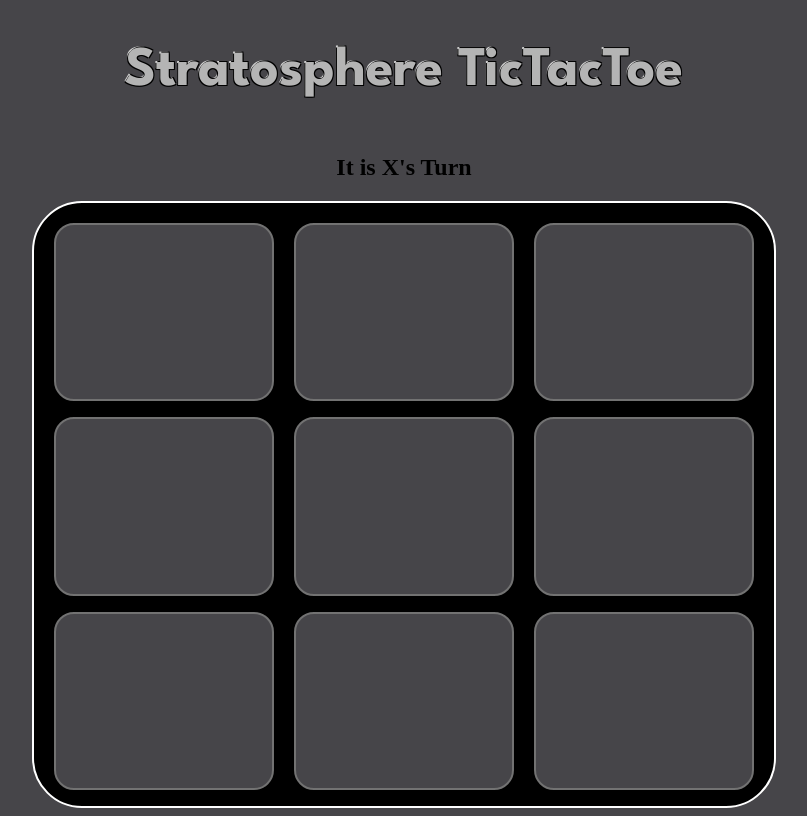
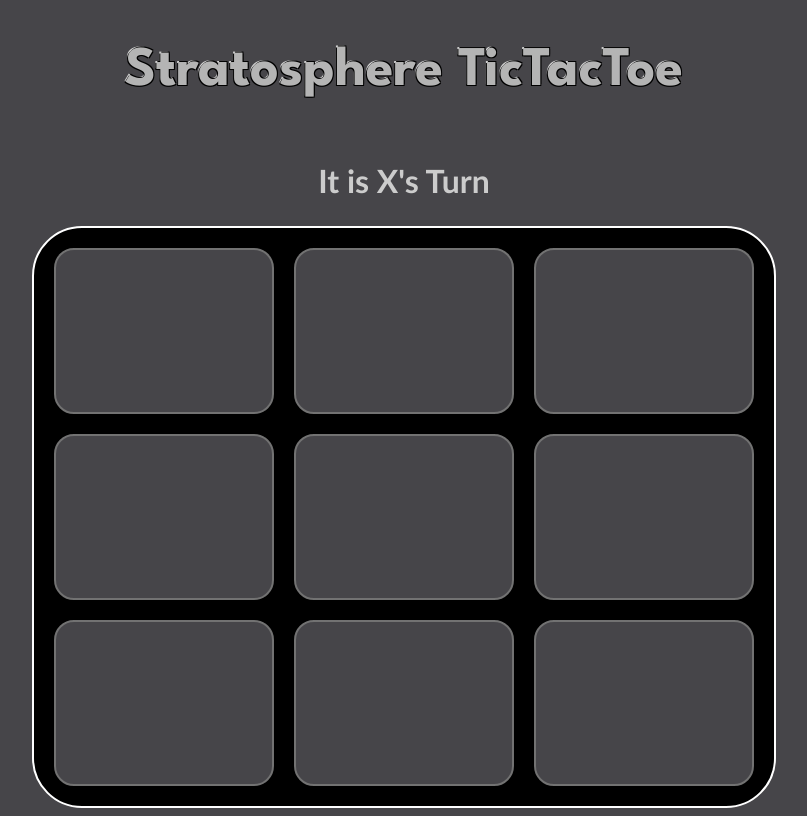
Before and after one commit to EricStratosphere/React-TicTacToe, a React (Vite) app in the folder react-tictactoe/: page / in a window 1280 px wide. Shown: the whole page, without its empty margins (244-1051 px from the left). Built offline with nearby package versions, Linux system fonts and the light colour scheme.

Commit message:
Revised code for better readability

```diff
--- a/react-tictactoe/src/components/Grid.tsx
+++ b/react-tictactoe/src/components/Grid.tsx
@@ -9,12 +9,8 @@ const ticTacToe : string[][] = [
 ]
 
 export default function Grid(){
-
-    const s : boolean = true;
-
     const [matrix, setMatrix] = useState(ticTacToe);
-
-    const [xTurn, setXTurn] = useState(s);
+    const [xTurn, setXTurn] = useState(true);
 
     return(
         <>
@@ -23,7 +19,7 @@ export default function Grid(){
         </h2>
         <div className="outer-grid">
             <div className='cell-container'>
-                <div className='row 0'>
+                {/* <div className='row 0'>
                     <Cell row = {0} column={0} xTurn={xTurn} setXTurn={setXTurn} matrix={matrix} setMatrix={setMatrix}/>
                     <Cell row = {0} column={1} xTurn={xTurn} setXTurn={setXTurn} matrix={matrix} setMatrix={setMatrix}/>
                     <Cell row = {0} column={2} xTurn={xTurn} setXTurn={setXTurn} matrix={matrix} setMatrix={setMatrix}/>
@@ -37,7 +33,22 @@ export default function Grid(){
                     <Cell row = {2} column={0} xTurn={xTurn} setXTurn={setXTurn} matrix={matrix} setMatrix={setMatrix}/>
                     <Cell row = {2} column={1} xTurn={xTurn} setXTurn={setXTurn} matrix={matrix} setMatrix={setMatrix}/>
                     <Cell row = {2} column={2} xTurn={xTurn} setXTurn={setXTurn} matrix={matrix} setMatrix={setMatrix}/>
+                </div> */}
+            {matrix.map((row, rowIndex) => (
+                <div className={`row ${rowIndex}`} key={rowIndex}>
+                    {row.map((_, colIndex) => (
+                        <Cell
+                            key={`${rowIndex}-${colIndex}`}
+                            row={rowIndex}
+                            column={colIndex}
+                            xTurn={xTurn}
+                            setXTurn={setXTurn}
+                            matrix={matrix}
+                            setMatrix={setMatrix}
+                        />
+                    ))}
                 </div>
+            ))}
             </div>
         </div>
         </>
--- a/react-tictactoe/src/components/cell.tsx
+++ b/react-tictactoe/src/components/cell.tsx
@@ -1,35 +1,40 @@
 import '../styles/grid.css'
-import {useState} from 'react';
-interface CellProps{
-    row : number;
-    column : number;
-    matrix : string[][];
-    xTurn : boolean;
-    setXTurn : (xTurn : boolean) => void;
-    setMatrix : (matrix : string[][]) => void;
+import { useState } from 'react';
+
+export interface CellProps {
+    row: number;
+    column: number;
+    matrix: string[][];
+    xTurn: boolean;
+    setXTurn: (xTurn: boolean) => void;
+    setMatrix: (matrix: string[][]) => void;
 }
 
-const Cell = ({row, column, xTurn, setXTurn, matrix, setMatrix} : CellProps) => {
-    const x : string = ""
-    const [textContent, setTextContent] = useState(x);
-    return(
-    <div className="cell" onClick={() : void => {
-        if(textContent){
-            alert("This cell is already taken!");
-            return;
-        }
-        const tempContent : string = xTurn ? "X" : "O";
-        setTextContent(tempContent);
+const Cell = ({ row, column, xTurn, setXTurn, matrix, setMatrix }: CellProps) => {
+    const [cellValue, setcellValue] = useState('');
+
+    const updateContext = () => {
+        const newCellValue = xTurn ? "X" : "O";
+        setcellValue(newCellValue);
         setXTurn(!xTurn);
-        const newMatrix : string[][] = JSON.parse(JSON.stringify(matrix));
-        newMatrix[row][column] = xTurn ? "X" : "O";
-        console.log(newMatrix);
-        setMatrix(newMatrix);
+        matrix[row][column] = newCellValue;
+        setMatrix(matrix);
+        console.log(matrix);
     }
-    }>
-        {textContent}
-    </div>
+
+    return (
+        <button className="cell" onClick={() => {
+            if (cellValue) {
+                alert("This cell is already taken!");
+                return;
+            } else {
+                updateContext();
+            }
+        }}>
+            <h1>
+                {cellValue}
+            </h1>
+        </button>
     )
 }
-export type {CellProps}
 export default Cell
--- a/react-tictactoe/src/styles/grid.css
+++ b/react-tictactoe/src/styles/grid.css
@@ -35,9 +35,22 @@
     width : 33%;
     border : 2px solid rgb(114, 114, 114);
     border-radius : 20px;
+    display : flex;
+    justify-content: center;
+    align-items : center;
+}
+
+.cell h1{
+    font-size : 80px;
 }
 
 .cell:hover{
     box-shadow : 0 0 10px 5px rgb(193, 193, 193);
     background-color : rgb(114, 114, 114);
 }
+
+h2{
+    font-family :'Gill Sans', 'Gill Sans MT', Calibri, 'Trebuchet MS', sans-serif;
+    color : rgb(204, 204, 204);
+    font-size : 2rem;
+}
```
